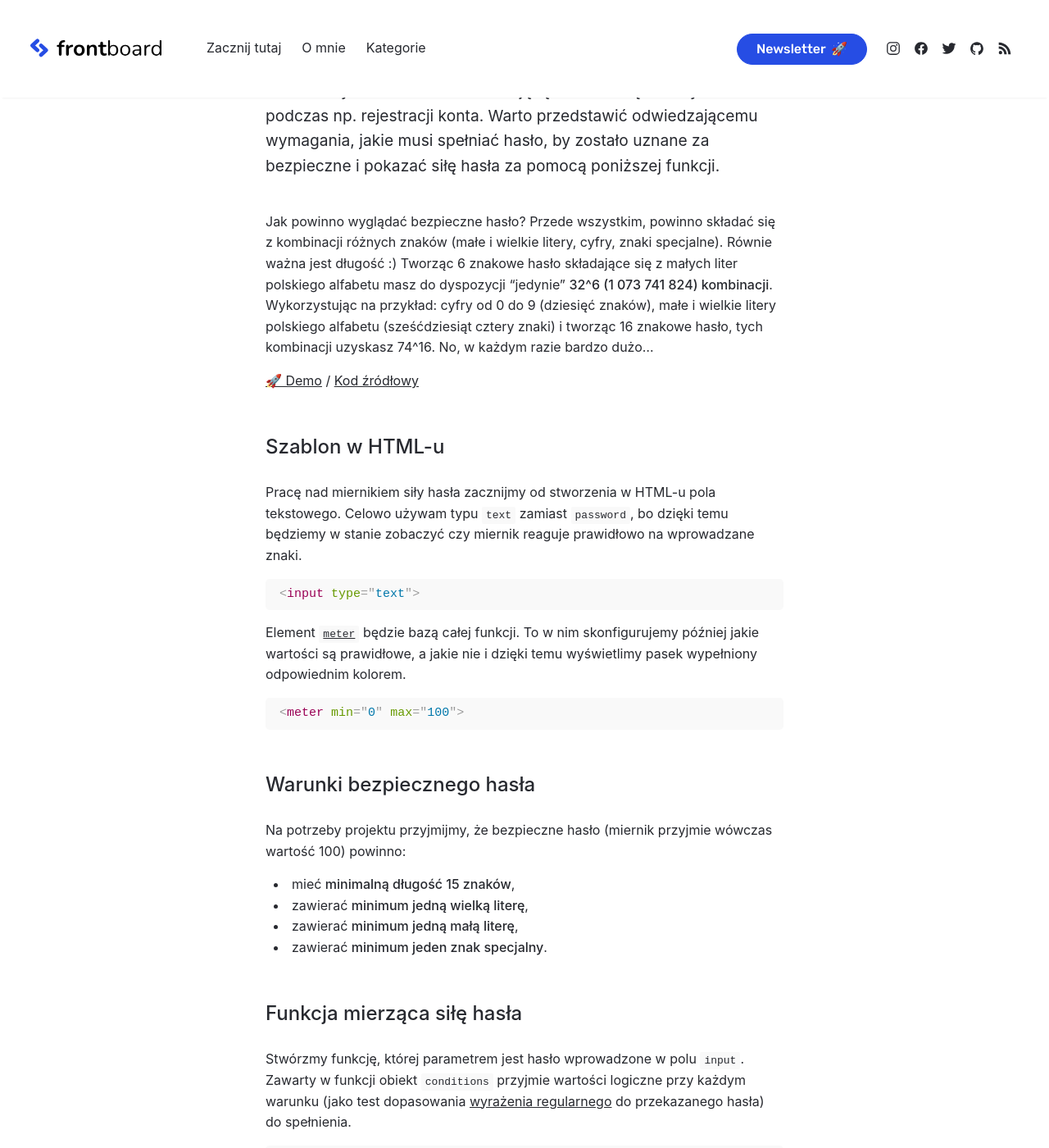
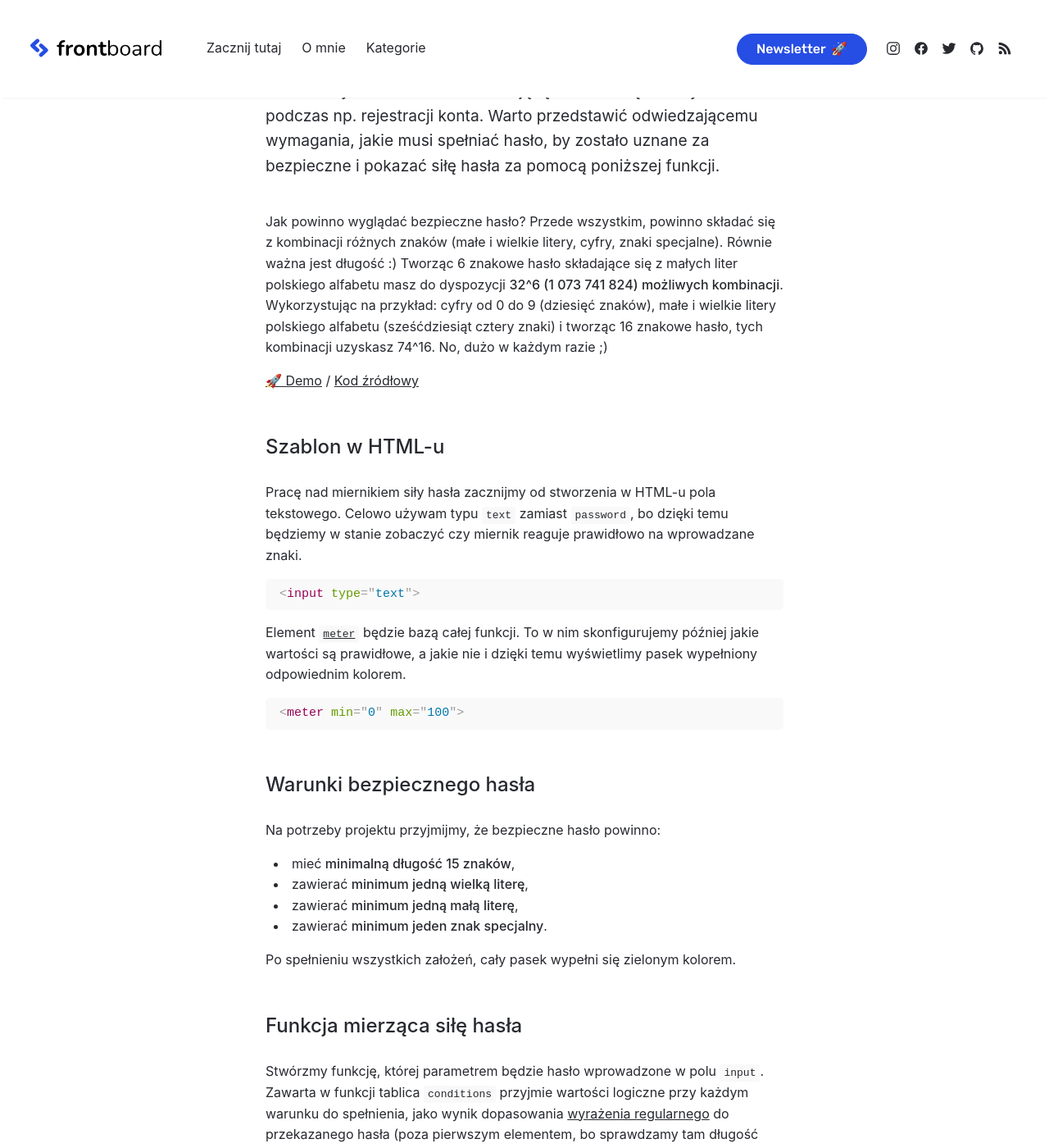
Before and after one commit to frontboard/blog, a Jekyll site: the page built from _posts/2021-04-19-miernik-sily-hasla-javascript.md, in a window 1280 px wide and 1400 px high, scrolled down 793 px. Shown: the whole window at 82% size. Built offline with Jekyll 4.4.1, drawn with Linux system fonts in a browser that asks for light colours; comment, search, counter and statistics services are not loaded; some of the changed text lies outside the part shown.

Commit message:
Update 2021-04-19-miernik-sily-hasla-javascript.md

````diff
--- a/_posts/2021-04-19-miernik-sily-hasla-javascript.md
+++ b/_posts/2021-04-19-miernik-sily-hasla-javascript.md
@@ -8,7 +8,7 @@
 ---
 Miernik siły hasła stanowi interesującą wskazówkę dla użytkownika podczas np. rejestracji konta. Warto przedstawić odwiedzającemu wymagania, jakie musi spełniać hasło, by zostało uznane za bezpieczne i pokazać siłę hasła za pomocą poniższej funkcji.
 
-Jak powinno wyglądać bezpieczne hasło? Przede wszystkim, powinno składać się z kombinacji różnych znaków (małe i wielkie litery, cyfry, znaki specjalne). Równie ważna jest długość :) Tworząc 6 znakowe hasło składające się z małych liter polskiego alfabetu masz do dyspozycji "jedynie" **32^6 (1 073 741 824) kombinacji**. Wykorzystując na przykład: cyfry od 0 do 9 (dziesięć znaków), małe i wielkie litery polskiego alfabetu (sześćdziesiąt cztery znaki) i tworząc 16 znakowe hasło, tych kombinacji uzyskasz 74^16. No, w każdym razie bardzo dużo...
+Jak powinno wyglądać bezpieczne hasło? Przede wszystkim, powinno składać się z kombinacji różnych znaków (małe i wielkie litery, cyfry, znaki specjalne). Równie ważna jest długość :) Tworząc 6 znakowe hasło składające się z małych liter polskiego alfabetu masz do dyspozycji **32^6 (1 073 741 824) możliwych kombinacji**. Wykorzystując na przykład: cyfry od 0 do 9 (dziesięć znaków), małe i wielkie litery polskiego alfabetu (sześćdziesiąt cztery znaki) i tworząc 16 znakowe hasło, tych kombinacji uzyskasz 74^16. No, dużo w każdym razie ;)
 
 [🚀 Demo](https://frontboard.github.io/password-strength-js/) / [Kod źródłowy](https://github.com/frontboard/password-strength-js)
 
@@ -26,58 +26,59 @@
 ```
 
 ## Warunki bezpiecznego hasła
-Na potrzeby projektu przyjmijmy, że bezpieczne hasło (miernik przyjmie wówczas wartość 100) powinno:
+Na potrzeby projektu przyjmijmy, że bezpieczne hasło powinno:
 * mieć **minimalną długość 15 znaków**,
 * zawierać **minimum jedną wielką literę**,
 * zawierać **minimum jedną małą literę**,
 * zawierać **minimum jeden znak specjalny**.
 
+Po spełnieniu wszystkich założeń, cały pasek wypełni się zielonym kolorem.
+
 ## Funkcja mierząca siłę hasła
-Stwórzmy funkcję, której parametrem jest hasło wprowadzone w polu `input`. Zawarty w funkcji obiekt `conditions` przyjmie wartości logiczne przy każdym warunku (jako test dopasowania [wyrażenia regularnego](https://frontboard.pl/wyrazenia-regularne-regexp-javascript-wstep) do przekazanego hasła) do spełnienia.
+Stwórzmy funkcję, której parametrem będzie hasło wprowadzone w polu `input`. Zawarta w funkcji tablica `conditions` przyjmie wartości logiczne przy każdym warunku do spełnienia, jako wynik dopasowania [wyrażenia regularnego](https://frontboard.pl/wyrazenia-regularne-regexp-javascript-wstep) do przekazanego hasła (poza pierwszym elementem, bo sprawdzamy tam długość hasła nie regexem, a operatorem).
 
 ```js
 function passwordStrength(password) {
-  const conditions = {
-    length: password.length >= 15,
-    number: /[0-9]/.test(password),
-    smallLetter: /[a-ząćęłńóśźż]/.test(password),
-    capitalLetter: /[A-ZĄĆĘŁŃÓŚŹŻ]/.test(password),
-    specialCharacter: /[*.! @#$%^&(){}[\]:;<>,.?\/~_+\-=|]/.test(password)
-  };
+  const conditions = [
+  	password.length >= 15,
+    /[0-9]/.test(password),
+    /[a-ząćęłńóśźż]/.test(password),
+    /[A-ZĄĆĘŁŃÓŚŹŻ]/.test(password),
+    /[*.! @#$%^&(){}[\]:;<>,.?\/~_+\-=|]/.test(password)
+  ];
 }
 ```
 
-Dla hasła `AAAł!@;` obiekt `conditions` przyjmie poniższe wartośći:
+Dla hasła `AAAł!@;` tablica `conditions` przyjmie poniższe wartośći:
 
 ```js
-{
-  length: false, // nieodpowiednia długość
-  number: false, // brak cyfry
-  smallLetter: true, // jest mała litera (ł)
-  capitalLetter: true, // jest wielka litera (A)
-  specialCharacter: true, // jest znak specjalny (!)
-}
+[
+  false, // nieodpowiednia długość
+  false, // brak cyfry
+  true, // jest mała litera (ł)
+  true, // jest wielka litera (A)
+  true // jest znak specjalny (!)
+]
 ```
 
 ### Obliczenie siły hasła
-Aby uzyskać siłę hasła przeiterujemy obiekt z warunkami do spełnienia za pomocą [pętli `for...in`](https://developer.mozilla.org/en-US/docs/Web/JavaScript/Reference/Statements/for...in) i za każdym razem jeśli ten został uznany za prawdziwy, zwiększymy wartość zmiennej `strength` o wartość 100/n n-elementowego obiektu `conditions`. Może brzmi to trochę skomplikowanie, ale zobaczysz, że nie jest to trudne.
+Aby uzyskać siłę hasła przeiterujemy tablicę z warunkami do spełnienia za pomocą [pętli `forEach`](https://developer.mozilla.org/en-US/docs/Web/JavaScript/Reference/Global_Objects/Array/forEach). Za każdym razem jeśli ten został uznany za prawdziwy, zwiększymy wartość zmiennej `strength` o taką samą wartość.
 
 ```js
 function passwordStrength(password) {
-  // obiekt conditions
+  // tablica conditions
 
   let strength = 0;
-  for (const condition in conditions) {
-    if (conditions[condition]) {
-      strength += 100 / Object.keys(conditions).length;
+
+  conditions.forEach((condition) => {
+  	if (condition) {
+    	strength += 100 / conditions.length;
     }
-  }
+  });
 
   return strength;
 }
 ```
-
-[`Object.keys`](https://developer.mozilla.org/en-US/docs/Web/JavaScript/Reference/Global_Objects/Object/keys) zwraca tablicę z nazwami wartości, a [`length`](https://developer.mozilla.org/en-US/docs/Web/JavaScript/Reference/Global_Objects/Array/length) jej długość. Dlaczego korzystam z `Object.keys().length` zamiast po prostu wstawić `20`? **Przy dodaniu warunku nie będzie konieczna aktualizacja tej wartości**, JS zrobi to sam.
 
 Na końcu **funkcja zwraca siłę hasła od 0 do 100 (%)**.
 
@@ -110,8 +111,6 @@
 }
 ```
 
-To wszystko! Zerknij na demo poniżej, a jeśli chcesz otrzymywać informacje między innymi o takich wpisach, zostaw swojego maila niżej.
+To wszystko! Zerknij na demo poniżej, a jeśli chcesz otrzymywać informacje między innymi o takich wpisach, zostaw swojego maila niżej 🙌
 
-<div>
-  <iframe src="https://frontboard.github.io/password-strength-js/" style="width: 100%;min-height: 250px;"></iframe>
-</div>
+<script async src="//jsfiddle.net/frontboard/job35mkh/1/embed/"></script>
````
Also changed, not shown: other parts of _posts/2021-04-19-miernik-sily-hasla-javascript.md (+1 -1 lines).
